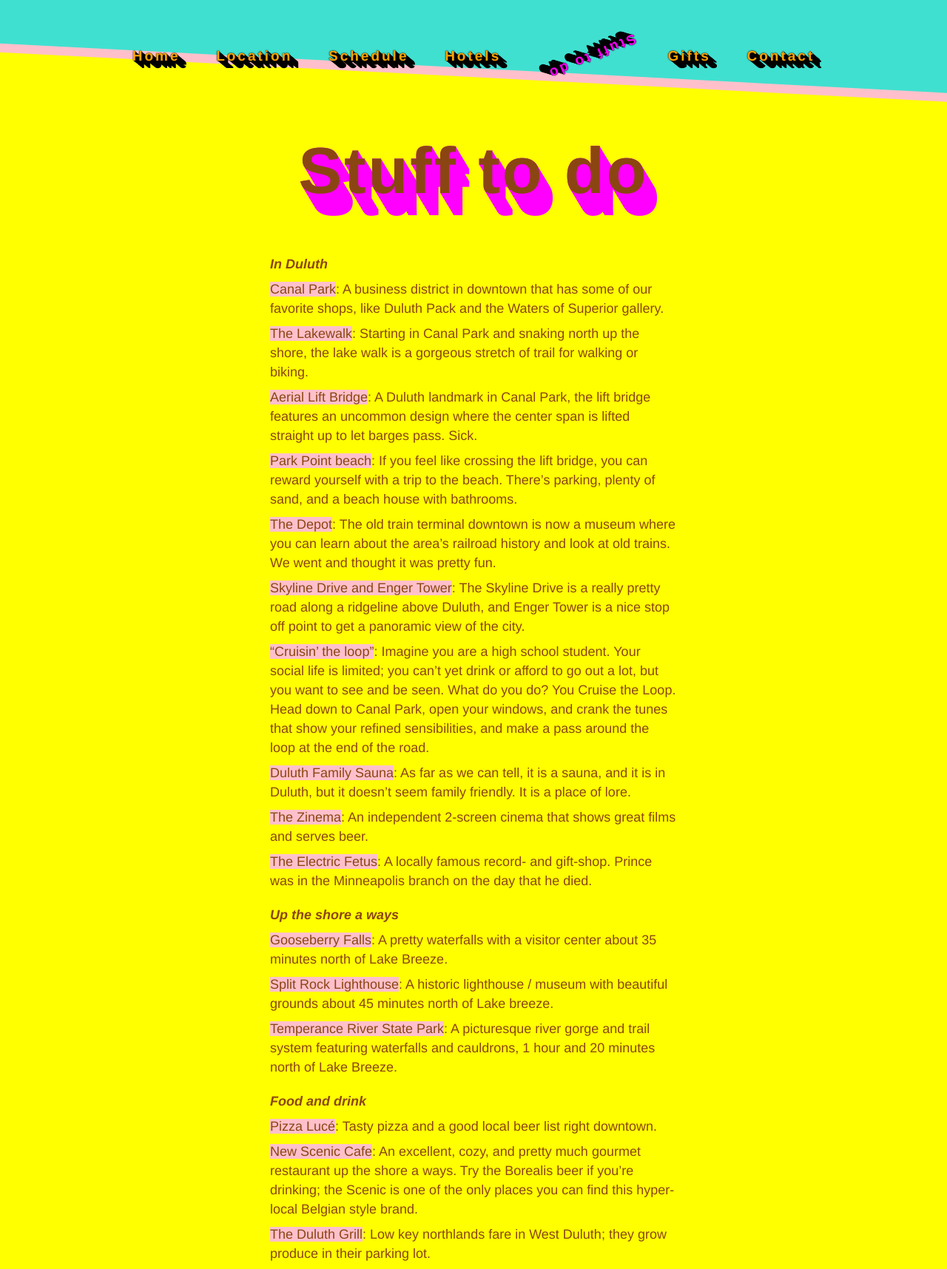
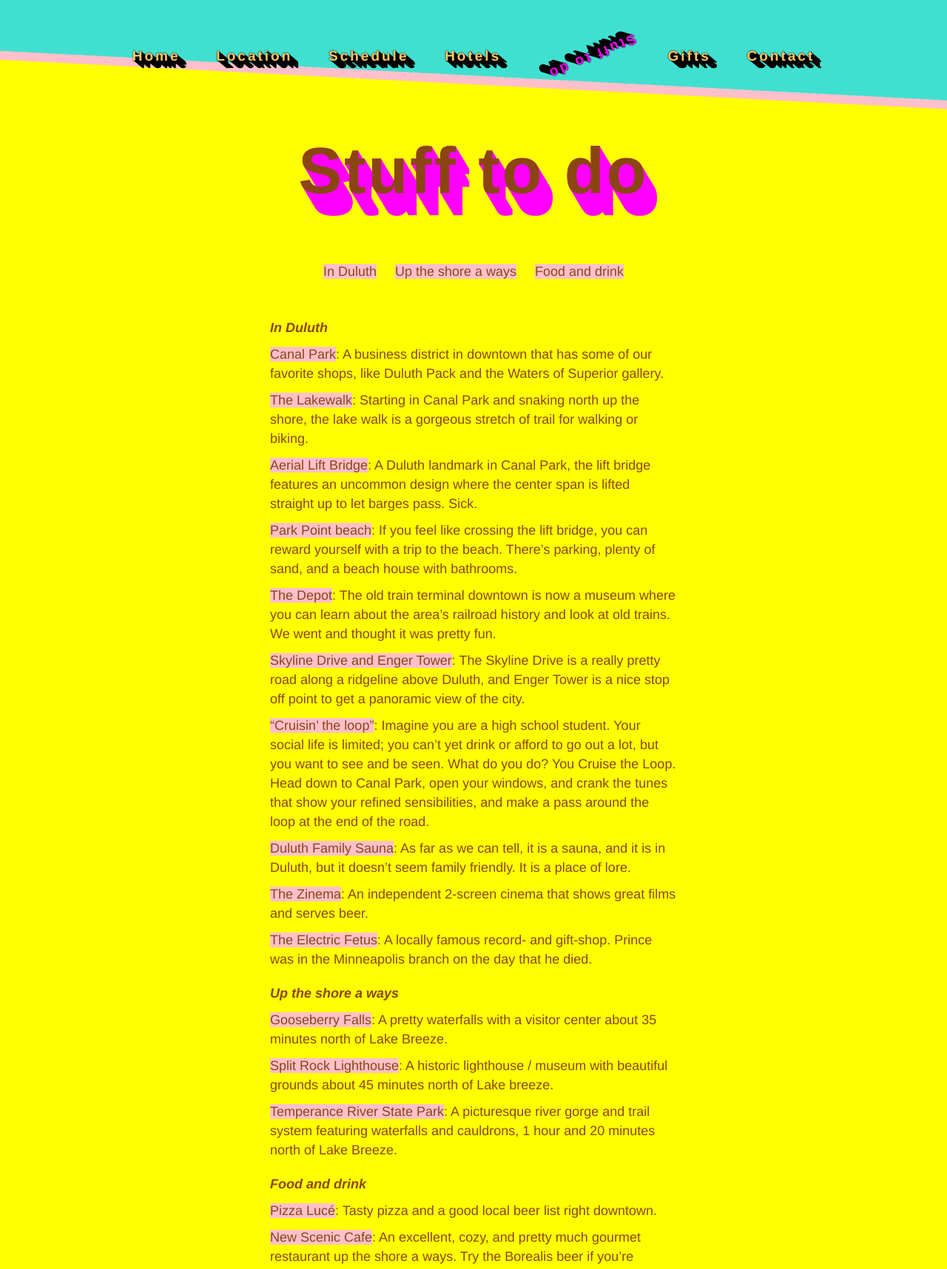
Before and after one commit to lemonparty/lemonparty2018, a Flask app: page /stuff-to-do in a window 1280 px wide. Shown: the top 1716 px of the page at 74% size. Run offline with Flask 2, Linux system fonts and the light colour scheme; the visitor is signed in with stand-in values (Sample User, id 1); some libraries are stand-ins or nearby versions.

Commit message:
add stuff-to-do sub-navigation; update main nav color

```diff
--- a/src/app.scss
+++ b/src/app.scss
@@ -1,12 +1,22 @@
 @import "reset";
 
 
-// variables
+// variables and mixins
 // -----------------------------------------------------------------------------
 
 $nav-height: 272px;
 $footer-height: 150px;
 $text-color: saddlebrown;
+
+@mixin link {
+  color: $text-color;
+  background: pink;
+  text-decoration: none;
+
+  &:hover {
+    background: orange;
+  }
+}
 
 
 // global styles
@@ -81,13 +91,7 @@ em {
   }
 
   a {
-    color: $text-color;
-    background: pink;
-    text-decoration: none;
-
-    &:hover {
-      background: orange;
-    }
+    @include link;
   }
 }
 
--- a/src/nav.scss
+++ b/src/nav.scss
@@ -25,6 +25,10 @@ $text-shadow-color: #000;
     background: turquoise;
     transform: rotate(8deg);
     box-shadow: 0 12px 0 pink;
+
+    @media (min-width: 1000px) {
+      top: -170px;
+    }
 
     @media (min-width: 900px) {
       transform: rotate(3deg);
@@ -59,7 +63,7 @@ $text-shadow-color: #000;
     padding: 0 10px;
     font-weight: bold;
     text-decoration: none;
-    color: lighten(orange, 0%);
+    color: lighten(orange, 20%);
     text-shadow: 0 0 2px $text-shadow-color, zip($text-shadow-values);
 
     &:hover {
--- a/src/pages/stuff_to_do.scss
+++ b/src/pages/stuff_to_do.scss
@@ -1,4 +1,26 @@
 .body-stuff {
+  &-nav {
+    display: inline-block;
+    position: relative;
+    left: 50%;
+    transform: translateX(-50%);
+    margin-top: 10px;
+    margin-bottom: 50px;
+
+    &-item {
+      display: inline-block;
+      margin-left: 20px;
+
+      &:first-child {
+        margin-left: 0;
+      }
+
+      a {
+        @include link;
+      }
+    }
+  }
+
   &-section-title {
     font-weight: bold;
     font-style: italic;
@@ -6,6 +28,6 @@
 
   &-item {
     display: inline-block;
-    margin-top: 8px;
+    margin-top: 10px;
   }
 }
--- a/static/app.css
+++ b/static/app.css
@@ -118,6 +118,9 @@ em {
     background: turquoise;
     transform: rotate(8deg);
     box-shadow: 0 12px 0 pink; }
+    @media (min-width: 1000px) {
+      .nav-bg {
+        top: -170px; } }
     @media (min-width: 900px) {
       .nav-bg {
         transform: rotate(3deg); } }
@@ -145,7 +148,7 @@ em {
     padding: 0 10px;
     font-weight: bold;
     text-decoration: none;
-    color: orange;
+    color: #ffc966;
     text-shadow: 0 0 2px #000, 0px 0px 0 #000, 1.2px 1px 0 #000, 2.4px 2px 0 #000, 3.6px 3px 0 #000, 4.8px 4px 0 #000, 6px 5px 0 #000, 7.2px 6px 0 #000, 8.4px 7px 0 #000, 9.6px 8px 0 #000, 10.8px 9px 0 #000, 12px 10px 0 #000; }
     .nav-link:hover {
       color: springgreen; }
@@ -252,10 +255,29 @@ em {
   .body-location iframe {
     width: 100%; } }
 
+.body-stuff-nav {
+  display: inline-block;
+  position: relative;
+  left: 50%;
+  transform: translateX(-50%);
+  margin-top: 10px;
+  margin-bottom: 50px; }
+  .body-stuff-nav-item {
+    display: inline-block;
+    margin-left: 20px; }
+    .body-stuff-nav-item:first-child {
+      margin-left: 0; }
+    .body-stuff-nav-item a {
+      color: saddlebrown;
+      background: pink;
+      text-decoration: none; }
+      .body-stuff-nav-item a:hover {
+        background: orange; }
+
 .body-stuff-section-title {
   font-weight: bold;
   font-style: italic; }
 
 .body-stuff-item {
   display: inline-block;
-  margin-top: 8px; }
+  margin-top: 10px; }
--- a/stuff_to_do_data.py
+++ b/stuff_to_do_data.py
@@ -3,6 +3,7 @@
 STUFF_TO_DO = [
     {
         'section_name': 'In Duluth',
+        'section_id': 'in_duluth',
         'contents': [
             {
                 'name': 'Canal Park',
@@ -59,6 +60,7 @@ STUFF_TO_DO = [
 
     {
         'section_name': 'Up the shore a ways',
+        'section_id': 'up_the_shore',
         'contents': [
             {
                 'name': 'Gooseberry Falls',
@@ -80,6 +82,7 @@ STUFF_TO_DO = [
 
     {
         'section_name': 'Food and drink',
+        'section_id': 'food_and_drink',
         'contents': [
             {
                 'name': u'Pizza Lucé',
--- a/templates/stuff_to_do.html
+++ b/templates/stuff_to_do.html
@@ -7,8 +7,16 @@
   {% include "_nav.html" %}
   <h1 class="page-title">Stuff to do</h1>
 
+  <ul class="body-stuff-nav">
+    {% for section in stuff_to_do %}
+      <li class="body-stuff-nav-item">
+        <a href="#{{ section.section_id }}">{{ section.section_name }}</a>
+      </li>
+    {% endfor %}
+  </ul>
+
   {% for section in stuff_to_do %}
-    <p class="text">
+    <p class="text" id="{{ section.section_id }}">
       <span class="body-stuff-section-title">
         {{ section.section_name }}
       </span>
```
